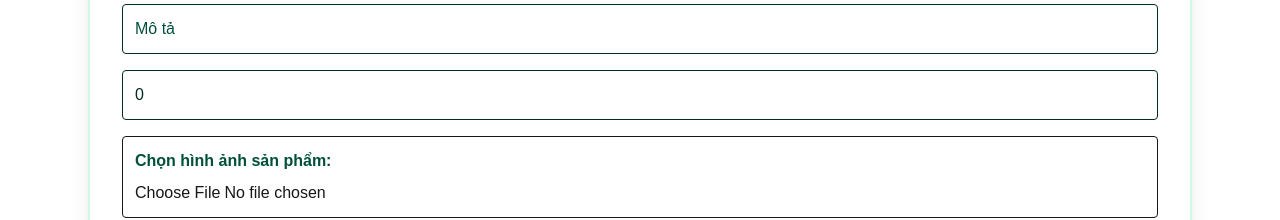
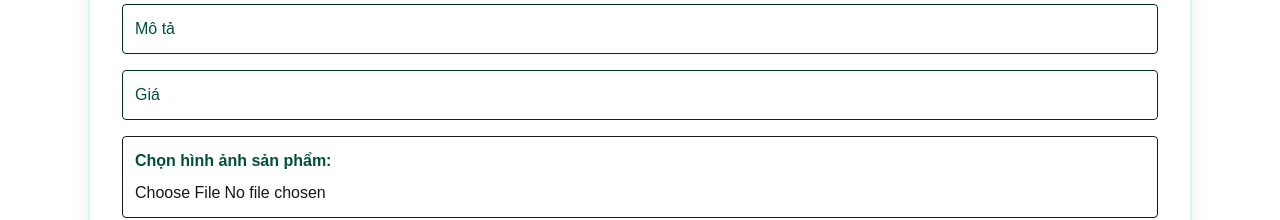
Before and after one commit to Thanh1623/ComEcommerce, a Next.js app: page /admin/products in a window 1280 px wide. Shown: the part 400-620 px from the top of the page. Built offline with nearby package versions, Linux system fonts and the light colour scheme; no server answers; the database is empty.

Commit message:
fix: resolve NaN in input field for product price

```diff
--- a/src/app/admin/products/ProductList.tsx
+++ b/src/app/admin/products/ProductList.tsx
@@ -74,7 +74,7 @@ export default function ProductList({ initialProducts }: { initialProducts: Prod
         <h3 className="text-2xl font-bold text-emerald-900">{editing ? 'Chỉnh sửa sản phẩm' : 'Thêm sản phẩm mới'}</h3>
         <input type="text" placeholder="Tên" className="border p-3 rounded w-full placeholder:text-emerald-900 text-emerald-950" value={formData.name} onChange={e => setFormData({...formData, name: e.target.value})} required />
         <input type="text" placeholder="Mô tả" className="border p-3 rounded w-full placeholder:text-emerald-900 text-emerald-950" value={formData.description} onChange={e => setFormData({...formData, description: e.target.value})} required />
-        <input type="number" placeholder="Giá" className="border p-3 rounded w-full placeholder:text-emerald-900 text-emerald-950" value={formData.price} onChange={e => setFormData({...formData, price: parseInt(e.target.value)})} required />
+        <input type="number" placeholder="Giá" className="border p-3 rounded w-full placeholder:text-emerald-900 text-emerald-950" value={formData.price || ''} onChange={e => setFormData({...formData, price: parseInt(e.target.value) || 0})} required />
         <div className="border p-3 rounded w-full">
             <label className="text-emerald-900 font-semibold block mb-2">Chọn hình ảnh sản phẩm:</label>
             <input type="file" accept="image/*" onChange={(e) => setFile(e.target.files?.[0] || null)} className="w-full" />
```
